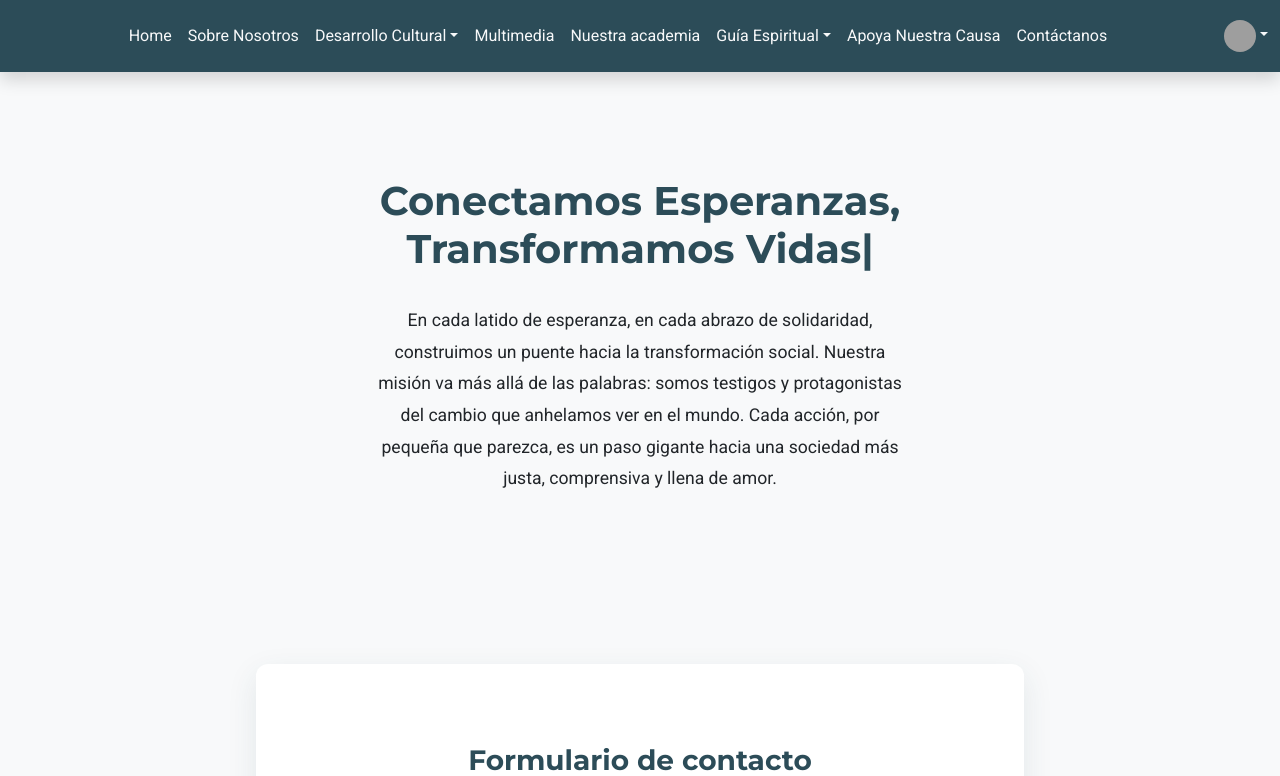
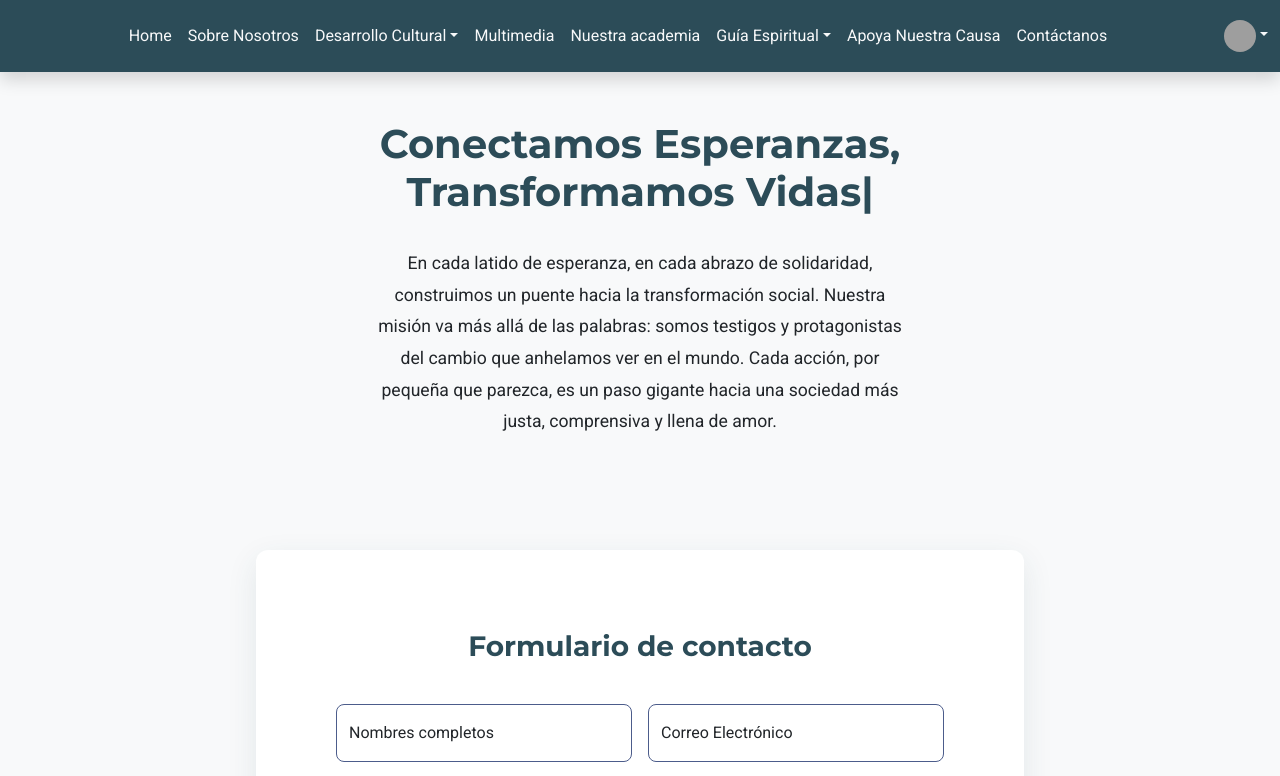
Before and after one commit to Fundacion-Carmen-Mantilla/fundacion-carmen-mantilla-frontend, an Angular app: page /contacto in a window 1280 px wide. Shown: the top 776 px of the page. Built offline with nearby package versions, Linux system fonts and the light colour scheme; grey boxes are pictures that could not be loaded.

Commit message:
style(contact): remove unnecessary min-height from information-section

```diff
--- a/src/app/features/contact/components/information-section/information-section.component.css
+++ b/src/app/features/contact/components/information-section/information-section.component.css
@@ -1,5 +1,4 @@
 .information-section {
-  min-height: 70vh;
   display: flex;
   align-items: center;
   justify-content: center;
```
